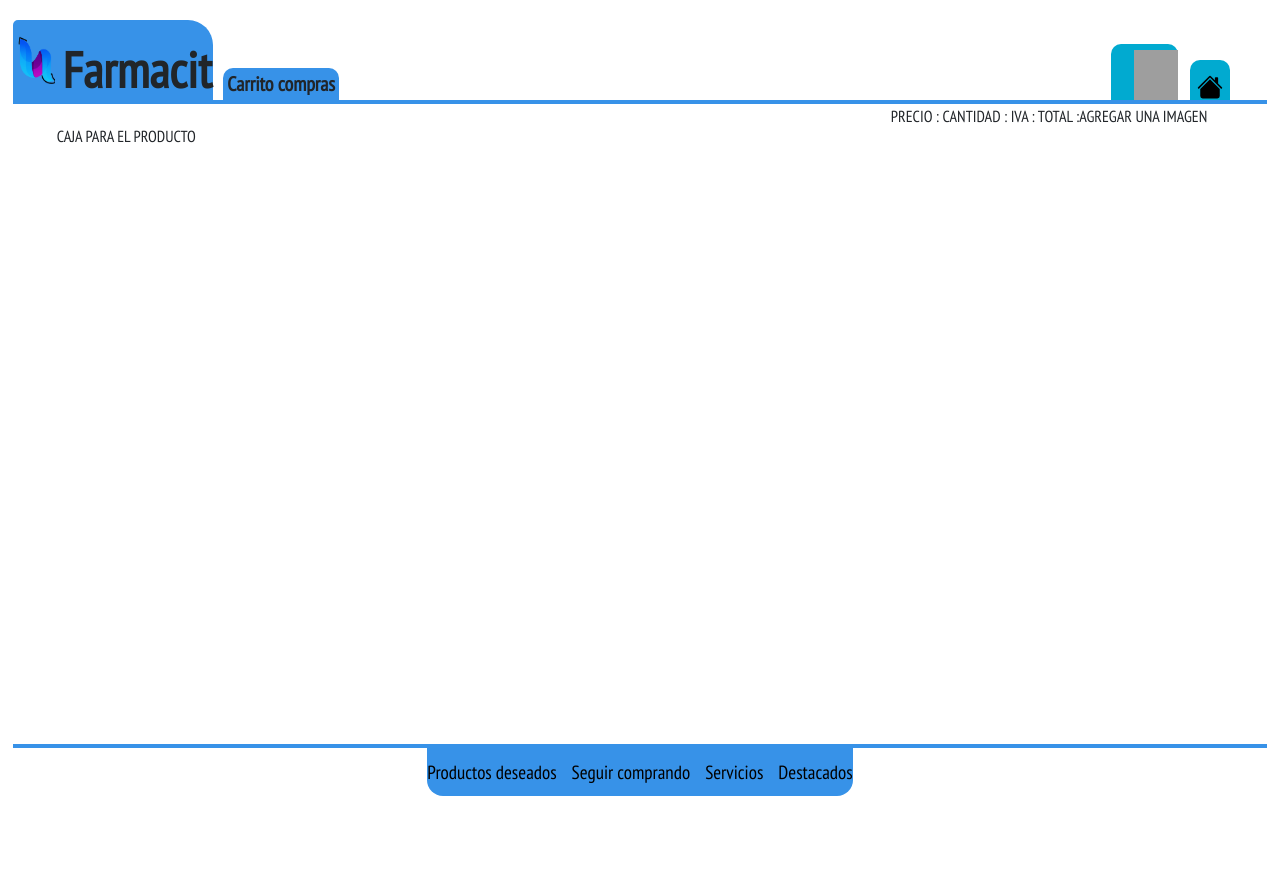
After one commit to JefersonLeandro/Farmacit, a Flask app: page /carrito_compras in a window 1280 px wide. The commit adds this page. Run offline with Flask 2, Linux system fonts and the light colour scheme; some libraries are stand-ins or nearby versions; grey boxes are pictures that could not be loaded.

Commit message:
se agrego la vista de carrito

```diff
--- a/app/__init__.py
+++ b/app/__init__.py
@@ -7,7 +7,7 @@ import os
 from app.routes import index_routes
 from app.routes.autenticacion_routes import crear_cuenta_routes, login_routes
 from app.routes.area_Administracion_routes import index_routes as administracion_index_routes , farmacias_routes , personas_routes , roles_routes , productos_routes , marcas_productos_routes , imagenes_routes
-from app.routes.agregados_routes import favoritos_routes
+from app.routes.agregados_routes import favoritos_routes , carrito_routes
 
 login_manager = LoginManager()
 
@@ -41,5 +41,6 @@ def create_app():
     app.register_blueprint(marcas_productos_routes.bp)
     app.register_blueprint(imagenes_routes.bp)
     app.register_blueprint(favoritos_routes.bp)
+    app.register_blueprint(carrito_routes.bp)
 
     return app
--- a/app/routes/__init__.py
+++ b/app/routes/__init__.py
@@ -4,4 +4,4 @@ bp = Blueprint('main', __name__)
 from app.routes import index_routes
 from app.routes.autenticacion_routes import crear_cuenta_routes , login_routes
 from app.routes.area_Administracion_routes import index_routes as administracion_index_routes , farmacias_routes , personas_routes , roles_routes , productos_routes , marcas_productos_routes , imagenes_routes
-from app.routes.agregados_routes import favoritos_routes
+from app.routes.agregados_routes import favoritos_routes , carrito_routes
--- /dev/null
+++ b/app/routes/agregados_routes/carrito_routes.py
@@ -0,0 +1,9 @@
+from flask import Blueprint, render_template
+from app import db
+
+bp = Blueprint('bp_carrito', __name__)
+
+@bp.route('/carrito_compras')
+def index():
+
+    return render_template('/agregados/carrito.html')
--- a/app/static/styles/style.css
+++ b/app/static/styles/style.css
@@ -1741,6 +1741,350 @@ a:visited{
 }
 
 
+/*                                                                              STYLES CARRITO  */
+
+
+
+.tituloCarrito{
+        margin-bottom: 0;
+        font-size: 50px;
+}
+.cajaColor{
+
+    width: 16%;
+    display: flex;
+    gap: 2px;
+    justify-content: center;
+    background:  rgb(55 146 232);
+    border-top-left-radius: 5px;
+    border-top-right-radius: 25px;
+}
+.cotenedorIconoC{
+    width: 22%;
+    height: 10vh;
+    box-sizing: border-box;
+    display: flex;
+    align-items: center;
+    justify-content: end;
+}
+    .contenedorImgLogo{
+    width: 90%;
+}
+.subContenedor{
+    display: flex;
+    justify-content: start;
+    align-items: center;
+    width: 78%;
+}
+.lineaCarritoF{
+
+    display: flex;
+    align-items: end;
+    border: 2.4px solid;
+    height: 4px;
+    border-left: 0;
+    border-right: 0;
+    border-color:  rgb(1, 170, 208) ;
+    border-color: rgb(55 146 232);
+}
+.contenedorIconoCarrito{
+
+    width: 10%;
+    height: 10vh;
+    box-sizing: border-box;
+    display: flex;
+    align-items: end;
+
+}
+.contenedorCC{
+    height: 4vh;
+    width: 100%;
+    display: flex;
+    align-items: center;
+    justify-content: center;
+    margin-left: 10px;
+    background:  rgb(55 146 232);
+    border-top-right-radius: 10px;
+    border-top-left-radius: 10px;
+}
+.contenedorCC h5{
+    margin-bottom: 0rem;
+}
+.contenedorCentralC{
+    width: 71%;
+    display: flex;
+    align-items: end;
+    justify-content: end;
+    gap: 12px;
+}
+.cajaCentralC{
+    width: 7.5%;
+    background:  rgb(55 146 232);
+    background: rgb(1, 170, 208);
+    border-top-right-radius: 10px;
+    border-top-left-radius: 10px;
+    height: 7vh;
+    display: flex;
+}
+.cajaCentralImg{
+    display: flex;
+    align-items: end;
+    justify-content: center;
+    width: 65%;
+    height: 7vh;
+}
+.cajaNumero{
+    width: 35%;
+    font-size: 25px;
+    display: flex;
+    align-items: center;
+    justify-content: center;
+}
+.cajaPrincipalC{
+    display: flex;
+    width: 100%;
+    height: 80vh;
+    /* background: rebeccapurple; */
+
+}
+.subCajaI{
+    display: flex;
+    align-items: center;
+    justify-content: center;
+    width: 70%;
+    /* background: yellow; */
+
+}
+.contenedorLineaV{
+
+    display: flex;
+    align-items: center;
+
+
+
+}
+.cajaCarritoI{
+    width: 90%;
+    height: 75vh;
+    overflow-y: scroll;
+    max-height: 75vh;
+    /* display: flex;
+    gap: 7px;
+    flex-direction: column; */
+    /* background: rgb(234, 49, 251); */
+
+}
+.subCajaD{
+    width: 30%;
+    /* background: yellowgreen; */
+    display: flex;
+    justify-content: center;
+    align-items: center;
+}
+.cajaCarritoD{
+        width: 90%;
+        /* background: rgb(55 146 232);// programar para despues recortando la imagen y denjando la barra debajo de ella */
+        height: 75vh;
+        display: flex;
+        align-items: center;
+}
+.cajaLateral{
+
+    width: 100%;
+    height: 77vh;
+    /* background: white; */
+    display: flex;
+    justify-content: center;
+    flex-direction: column;
+    align-items: center;
+    gap: 10px;
+
+}
+.cajaProductoC{
+    display: flex;
+    width: 100%;
+    height: 25vh;
+    margin-bottom: 7.8px;
+    /* background: red; */
+}
+
+.cajaProductoC:hover{
+    box-shadow: 0px 3px 3px 0px gray ;
+    /* //rgb(1, 170, 208) */
+}
+.cajaPequenaC{
+
+    /* background: rgb(24, 235, 239); */
+    height: 25vh;
+    width: 20%;
+    /* border: 3px solid black; */
+    display: flex;
+    justify-content: center;
+    align-items: center;
+    flex-direction: column;
+}
+.cajaPequenaS{
+
+    width: 40%;
+    height: 25vh;
+    /* background: rgb(123, 101, 160); */
+
+
+}
+.subCajaS1{
+    padding-left: 4px;
+    overflow-y: scroll;
+    width: 100%;
+    height: 17vh;
+    /* background: burlywood; */
+
+}
+.subCajaS2{
+
+    width: 100%;
+    height: 8vh;
+    /* background:rgb(47, 229, 6); */
+    display: flex;
+    align-items: center;
+}
+.aumentarC{
+
+    width: 60%;
+    height: 5vh;
+    display: flex;
+
+}
+.inputCantidad{
+    border-radius: 8px;
+    border: none;
+    background: rgb(55 146 232) ;
+    opacity: 0.9;
+    width: 35%;
+    font-size: 18px;
+    text-align: center;
+}
+.btnAD{
+    font-size: 25px;
+    width: 32.5%;
+    border: none;
+    background: none;
+}
+.btnRemover{
+
+    background: none;
+    border: 2px solid black;
+    border-left: none;
+    border-right: none;
+    border-bottom: none;
+    border-top: none;
+    opacity: 0.5;
+    width: 100%;
+
+}
+.divPrecio{
+    font-size: 25px;
+}
+.subBontones{
+    display: flex;
+    padding-left: 4px;
+    gap: 10px;
+    width: 100%;
+
+}
+.cajasTotal{
+
+    border: 3px solid gray;
+    border-radius: 10px;
+    width: 63%;
+    height: 16vh;
+    display: flex;
+    flex-direction: column;
+    justify-content: center;
+}
+.subCajaTotal{
+    font-size: 19px;
+    height: 3vh;
+    display: flex;
+}
+.subTotalD{
+    padding-left: 10px;
+    width: 40%;
+}
+.subTotalP{
+    height: 3vh;
+    width: 60%;
+    display: flex;
+    justify-content: end;
+    padding-right: 10px;
+}
+.cajaImgM{
+    /* border: 3px solid black; */
+    width: 98%;
+    height: 46vh;
+}
+.navSuperiorF ul{
+
+    display: flex;
+    justify-content: center;
+    list-style: none;
+    font-size: 19px;
+    color: rgb(0, 0, 0);
+    margin-bottom: 0;
+    padding-left: 0rem;
+    gap: 15px;
+}
+.navSuperiorF {
+
+    background:  rgb(55 146 232);
+    height: 6vh;
+    width: 34%;
+    display: flex;
+    align-items: center;
+    justify-content: center;
+    border-bottom-left-radius: 16px;
+    border-bottom-right-radius: 16px;
+
+
+}
+.navSuperiorF li:hover{
+
+    color: rgb(255, 255, 255);
+}
+.tituloH{
+    width:100%;
+    display: flex;
+    justify-content: center;
+
+}
+.aLinkProductosD:hover{
+    color: white;
+
+}
+.btnComprarT{
+    height: 10vh;
+
+}
+.btnComprarT button{
+    font-size: 18px;
+}
+
+
+
+
+
+
+
+
+
+
+
+
+
+
+/*                                                                              END STYLES CARRITO  */
+
+
+
 
 
                                         /*////////////////////////////////////     CLASES REUTILIZABLES         \\\\\\\\\\\\\\\\\\\\\\\\\\\\\\\\\\*/
--- /dev/null
+++ b/app/templates/agregados/carrito.html
@@ -0,0 +1,97 @@
+<!DOCTYPE html>
+<html lang="en">
+
+<head>
+    <meta charset="UTF-8">
+    <meta http-equiv="X-UA-Compatible" content="IE=edge">
+    <meta name="viewport" content="width=device-width, initial-scale=1.0">
+    <title>Carrito de Compras</title>
+
+    <link rel="stylesheet" href="{{ url_for('static', filename='styles/style.css') }}">
+    <link rel="stylesheet" href="{{ url_for('static', filename='bootstrap-5.3.0/css/bootstrap.css') }}">
+</head>
+
+<body>
+    <main id="mainVDF">
+        <div id="divVG">
+
+            <div id="tituloF">
+                <div class="cajaColor">
+                    <div class="cotenedorIconoC">
+                        <div class="contenedorImgLogo">
+                            <img src="{{url_for('static',filename = 'imagenes/logoQ1.png')}}" alt="logo" width="100%" height="48px">
+                        </div>
+                    </div>
+                    <div id="contenedorH1" class="Separar subContenedor">
+                        <h1 class="tituloCarrito">Farmacit</h1>
+                    </div>
+                </div>
+                <div class="contenedorIconoCarrito">
+                    <div class="contenedorCC">
+                        <h5>Carrito compras</h5>
+                    </div>
+                </div>
+                <div class="contenedorCentralC">
+                    <div class="cajaCentralC">
+                        <div class="cajaNumero">
+                            <span><!-- Contenido --- TAMANO --dinámico PHP eliminado --></span>
+                        </div>
+                        <div class="cajaCentralImg">
+                            <img src="{{url_for('static',filename = 'imagenes/carrito-de-compras.png')}}" alt="logo" width="100%"
+                                height="50px">
+                        </div>
+                    </div>
+                    <div class="divMv">
+                        <a href="index.php">
+                            <svg xmlns="http://www.w3.org/2000/svg" width="26" height="26" fill="currentColor"
+                                class="bi bi-house-fill" viewBox="0 0 16 16">
+                                <path
+                                    d="M8.707 1.5a1 1 0 0 0-1.414 0L.646 8.146a.5.5 0 0 0 .708.708L8 2.207l6.646 6.647a.5.5 0 0 0 .708-.708L13 5.793V2.5a.5.5 0 0 0-.5-.5h-1a.5.5 0 0 0-.5.5v1.293L8.707 1.5Z" />
+                                <path
+                                    d="m8 3.293 6 6V13.5a1.5 1.5 0 0 1-1.5 1.5h-9A1.5 1.5 0 0 1 2 13.5V9.293l6-6Z" />
+                            </svg>
+                        </a>
+                    </div>
+                </div>
+            </div>
+            <div class="lineaCarritoF"></div>
+            <div class="cajaPrincipalC">
+                <div class="subCajaI">
+                    <div class="cajaCarritoI">
+                        <!-- Contenido dinámico PHP eliminado -->
+
+                        CAJA PARA EL PRODUCTO
+                    </div>
+                </div>
+                <div>
+                    PRECIO :
+                    CANTIDAD  :
+                    IVA :
+                    TOTAL :
+                </div>
+                <br>
+                <br>
+                <b></b>
+                <p>AGREGAR UNA IMAGEN </p>
+
+                <!-- <img src="" alt="agregar una imagen con IA " width="100%" height="350px">
+                <div class="btnComprarT">
+                    <button type="button" class="btn btn-primary" id="btnCT">Comprar todo</button>
+                </div> -->
+            </div>
+            <div class="lineaCarritoF"></div>
+            <div class="tituloH">
+                <nav class="navSuperiorF">
+                    <ul>
+                        <li><a href="tablaProductoDeseado.php" class="aLinkProductosD">Productos deseados</a></li>
+                        <li><a href="index.php" class="aLinkProductosD">Seguir comprando</a></li>
+                        <li><a href="index.php" class="aLinkProductosD">Servicios</a></li>
+                        <li><a href="index.php" class="aLinkProductosD">Destacados</a></li>
+                    </ul>
+                </nav>
+            </div>
+        </div>
+    </main>
+</body>
+
+</html>
--- a/app/templates/index.html
+++ b/app/templates/index.html
@@ -35,7 +35,7 @@
                 <nav id="navSuperior">
                     <ul>
                         <li><a href="{{url_for('bp_favoritos.index')}}" id="aLinkProductos">Productos deseados</a></li>
-                        <li><a href="CarritoCompras.php" id="aLinkProductos">Carrito</a></li>
+                        <li><a href="{{url_for('bp_carrito.index')}}" id="aLinkProductos">Carrito</a></li>
                         <li>Servicios</li>
                         <li>destacados</li>
                         <li>destacados</li>
```
Also changed, not shown: app/static/imagenes/mujerSonrriendo.jpg (renamed from app/static/imagenes/mujerSonrriendoE copia.jpg).
